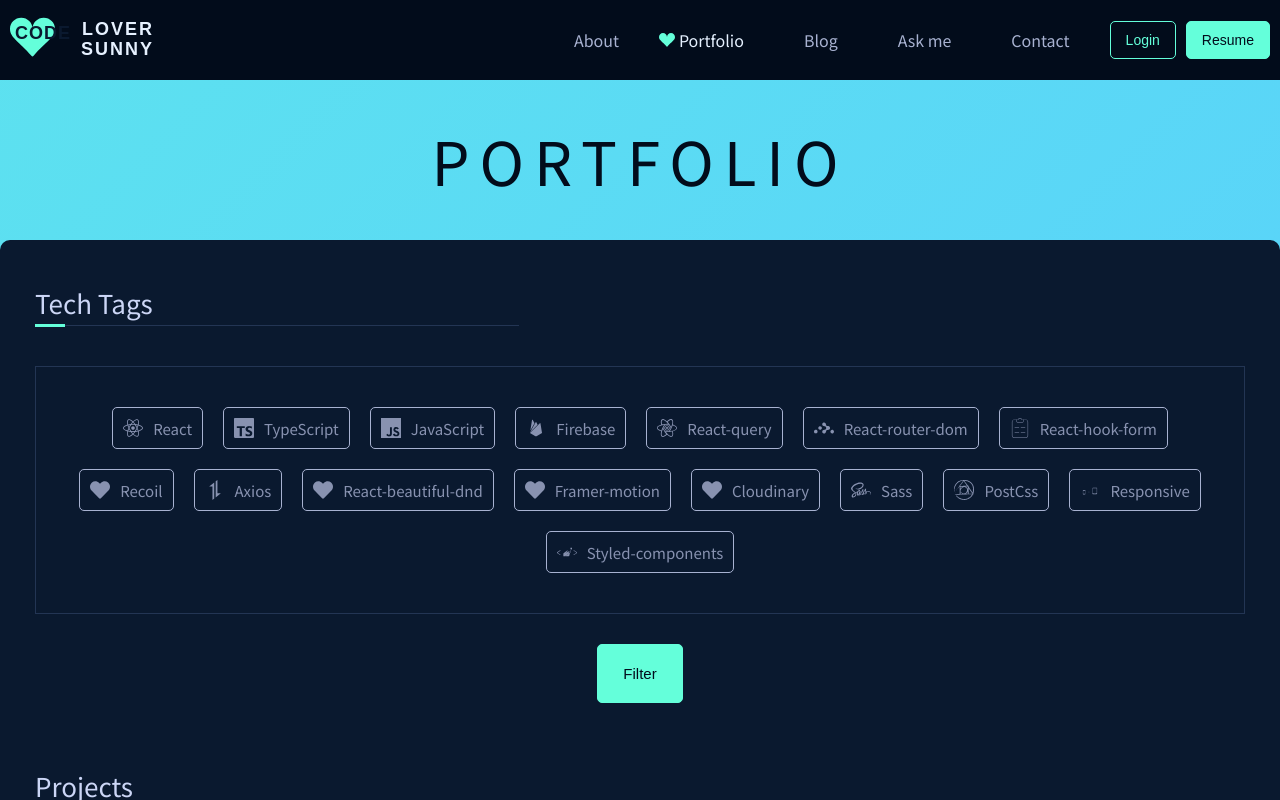
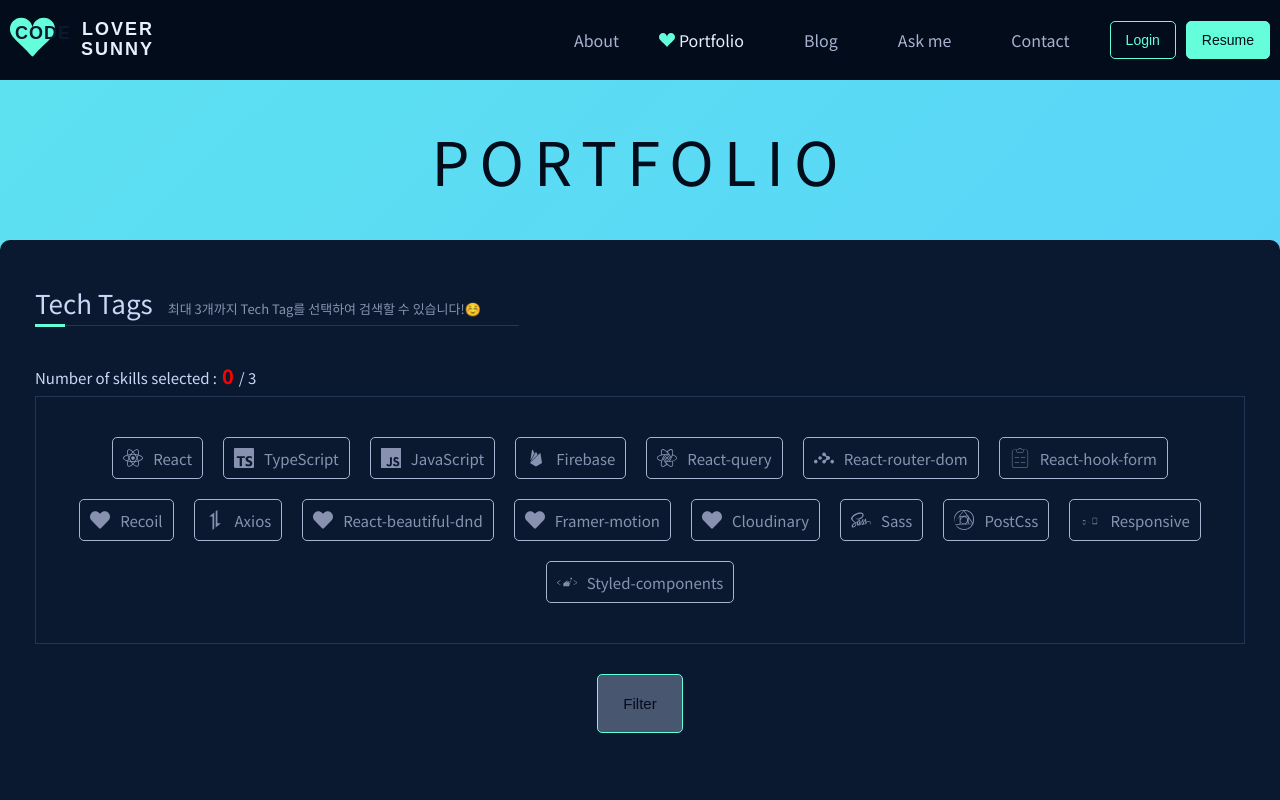
Before and after one commit to heysunny612/portfolio.v2, a React (Vite) app: page /portfolio in a window 1280 px wide. Both pictures are taken after a click on the button "Filter". Shown: the top 800 px of the page. Built offline with nearby package versions, Linux system fonts and the light colour scheme; no server answers; the database is empty; a web font is replaced by a local one.

Commit message:
Feat: 포트폴리오 Tech Tags 필터 구현 (검색)

```diff
--- a/src/App.tsx
+++ b/src/App.tsx
@@ -14,7 +14,7 @@
         <Header />
         <Outlet />
         <Footer />
-        <ScrollToTop />
+        {/* <ScrollToTop /> */}
         <ScrollBtn />
       </UserContextProvider>
     </QueryClientProvider>
--- a/src/components/ScrollToTop.tsx
+++ b/src/components/ScrollToTop.tsx
@@ -4,12 +4,13 @@
 export default function ScrollToTop() {
   const { pathname } = useLocation();
   useEffect(() => {
-    //팝업 경로 제외
+    //경로 제외
     const excludePaths = [
       '/askme',
       '/askme/write',
       '/auth/join',
       '/auth/login',
+      '/portfolio/search/:keyword',
     ];
     if (excludePaths.includes(pathname)) return;
     window.scrollTo(0, 0);
--- a/src/pages/Portfolio/Portfolio.scss
+++ b/src/pages/Portfolio/Portfolio.scss
@@ -1,5 +1,47 @@
 //포트폴리오 서브페이지
 .portfolio_container {
+  //포트폴리오 검색
+  .portfolio_filter_alert {
+    margin-bottom: 10px;
+    font-size: 15px;
+    color: $lightest-slate;
+    span {
+      font-weight: bold;
+      color: $accent;
+      font-size: 20px;
+      padding: 0 5px;
+      &.alert {
+        color: Red;
+      }
+    }
+  }
+  .search_result {
+    display: flex;
+    margin-bottom: 20px;
+    ul {
+      display: flex;
+      li {
+        margin-right: 10px;
+        color: $lightest-slate;
+        &:last-child {
+          span {
+            display: none;
+          }
+        }
+      }
+    }
+
+    b {
+      color: $accent;
+    }
+  }
+  .no_search_result {
+    display: flex;
+    min-height: 200px;
+    border: 1px solid $lightest-navy;
+    align-items: center;
+    justify-content: center;
+  }
   //사용기술
   .tech_tags {
     margin-bottom: 70px;
@@ -50,6 +92,9 @@
     }
     .filter_btn {
       text-align: center;
+      button {
+        margin: 0 10px;
+      }
     }
   }
   .btn_write {
--- a/src/pages/Portfolio/Portfolio.tsx
+++ b/src/pages/Portfolio/Portfolio.tsx
@@ -1,33 +1,73 @@
 import { useForm } from 'react-hook-form';
-import Button from '../../components/Button/Button';
-import Projects from '../../components/Projects/Projects';
-import SubLayout from '../../components/UI/SubLayout';
-import { useNavigate } from 'react-router-dom';
-import usePortfolio from '../../hooks/usePortfolio';
+import { Outlet, useNavigate, useSearchParams } from 'react-router-dom';
 import { skillIcons } from './skillIcons';
 import { useUserContext } from '../../context/UserContext';
+import { useEffect } from 'react';
+import Button from '../../components/Button/Button';
+import SubLayout from '../../components/UI/SubLayout';
+
+const MAX_COUNT = 3;
+interface IFormData {
+  skills: string[];
+}
 
 export default function Portfolio() {
+  const { user } = useUserContext() || {};
   const navigate = useNavigate();
-  const { register, watch, handleSubmit } = useForm();
-  const { isLoading, error, data: projectList } = usePortfolio().portfolioQuery;
-  const { user } = useUserContext() || {};
+  const { register, watch, handleSubmit, reset, setValue } = useForm<IFormData>(
+    { defaultValues: { skills: [] } }
+  );
+  const [searchParams] = useSearchParams();
+  const paramSkills = searchParams.get('skills');
+  const skiilsArray = paramSkills?.split(',');
+  const selectedSkills = watch('skills') || [];
+  const skillsLength = selectedSkills.length;
+  const isSkillsOutOfRange = skillsLength > MAX_COUNT || skillsLength === 0;
 
-  const onSearch = (data: any) => {
-    console.log(data);
+  const onSearch = (data: IFormData) => {
+    if (isSkillsOutOfRange) return;
+    const skillsQueryParam = data.skills.join(',');
+    navigate(`/portfolio/search?skills=${skillsQueryParam}`);
   };
+
+  const handleReset = () => {
+    navigate('/portfolio');
+    reset({ skills: [] });
+  };
+
+  //뒤로가기 눌렀을때, 이전에 검색한 필터유지
+  useEffect(() => {
+    skiilsArray ? setValue('skills', skiilsArray) : reset({ skills: [] });
+  }, [paramSkills]);
+
   return (
     <SubLayout className='portfolio_container' subTitle='portfolio'>
       <>
-        <h3 className='common_h3'>Tech Tags</h3>
+        <h3 className='common_h3'>
+          Tech Tags
+          <span>
+            최대 {MAX_COUNT}개까지 Tech Tag를 선택하여 검색할 수 있습니다!☺️
+          </span>
+        </h3>
+        <p className='portfolio_filter_alert'>
+          Number of skills selected :
+          <span className={isSkillsOutOfRange ? 'alert' : ''}>
+            {skillsLength}
+          </span>
+          / {MAX_COUNT}
+        </p>
         <form className='tech_tags' onSubmit={handleSubmit(onSearch)}>
           <div className='tags'>
             {skillIcons.map(({ name, icon }, index) => {
-              const skills = watch('skills') || [];
-              const isChecked = skills.includes(name);
+              const isChecked = selectedSkills.includes(name);
               return (
                 <label key={index} className={isChecked ? 'checked' : ''}>
-                  <input type='checkbox' {...register(`skills`)} value={name} />
+                  <input
+                    type='checkbox'
+                    {...register('skills')}
+                    value={name}
+                    defaultChecked={isChecked}
+                  />
                   <div>
                     {icon}
                     {name}
@@ -37,16 +77,18 @@
             })}
           </div>
           <div className='filter_btn'>
-            <Button large filled type='submit'>
+            <Button large filled type='submit' disabled={isSkillsOutOfRange}>
               Filter
             </Button>
+            {selectedSkills.length > 0 && paramSkills && (
+              <Button large type='button' onClick={handleReset}>
+                Reset
+              </Button>
+            )}
           </div>
         </form>
-        <h3 className='common_h3'>Projects</h3>
-        {isLoading && <p>로딩중입니다</p>}
-        {error && <p>Something is wrong 😥 Try Again</p>}
-        {projectList && <Projects projectList={projectList} />}
-        {user && user?.isAdmin && (
+        <Outlet />
+        {user?.isAdmin && (
           <div className='btn_write'>
             <Button filled onClick={() => navigate('/portfolio/write')}>
               Write
--- /dev/null
+++ b/src/pages/Portfolio/SearchResult.tsx
@@ -0,0 +1,42 @@
+import { useSearchParams } from 'react-router-dom';
+import Projects from '../../components/Projects/Projects';
+import usePortfolio from '../../hooks/usePortfolio';
+
+export default function SearchResult() {
+  const [searchParams] = useSearchParams();
+  const skills = searchParams.get('skills');
+  const skillArray = skills?.split(',');
+  const { portfolioQuery } = usePortfolio();
+  const { isLoading, error, data: projectList } = portfolioQuery;
+  const filteredProjects = skills
+    ? projectList?.filter((project) =>
+        project.skills.some((skill) => skills.includes(skill))
+      )
+    : projectList;
+  return (
+    <>
+      <h3 className='common_h3'>Projects</h3>
+      {skills && (
+        <div className='search_result'>
+          <ul>
+            {skillArray?.map((skill, index) => (
+              <li key={index}>
+                "{skill}" <span>,</span>
+              </li>
+            ))}
+          </ul>
+          <p>
+            검색 결과 : <b>{filteredProjects?.length}</b>
+          </p>
+        </div>
+      )}
+      {isLoading && <p>로딩중입니다</p>}
+      {error && <p>Something is wrong 😥 Try Again</p>}
+      {filteredProjects && filteredProjects?.length > 0 ? (
+        <Projects projectList={filteredProjects} />
+      ) : (
+        <div className='no_search_result'>검색결과가 없습니다.😥</div>
+      )}
+    </>
+  );
+}
```
Also changed, not shown: src/Router.tsx (+9 -1 lines).
